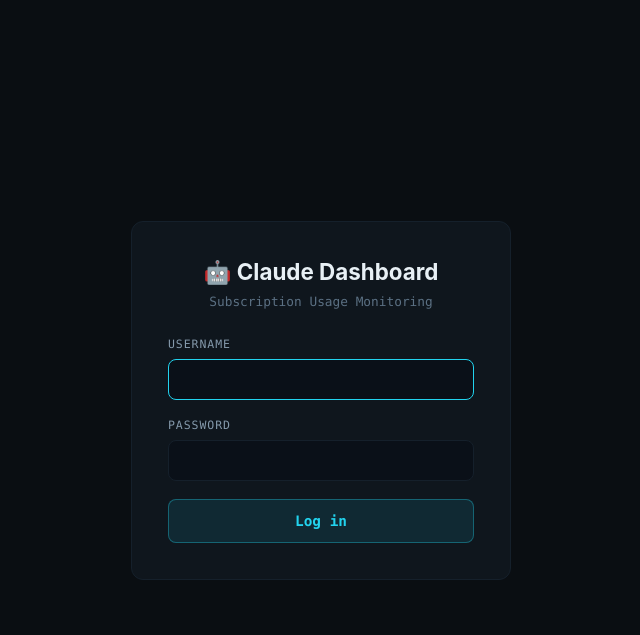
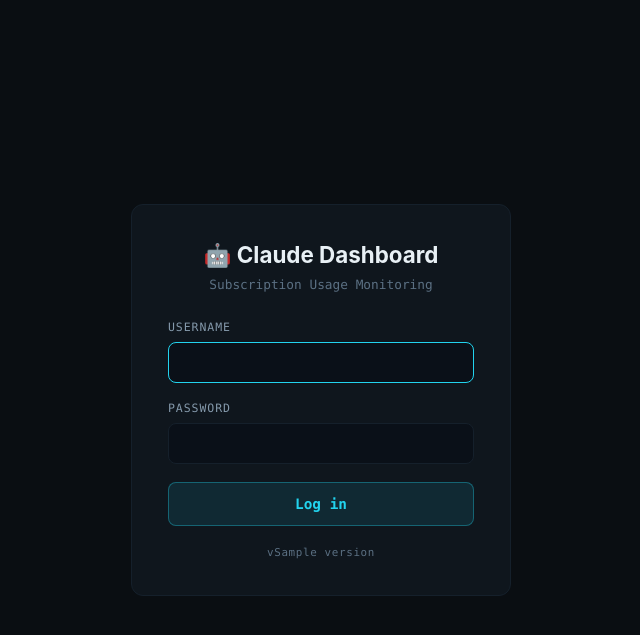
Before and after one commit to robsonek/claude-usage-dashboard, a Flask app: template templates/login.html in a window 1280 px wide. Shown: the top 635 px of the page, without its empty margins (319-959 px from the left). Run offline with Flask 3, Linux system fonts and the light colour scheme; the template is opened without the code that fills it: most values are stand-ins (such as "Sample title", 1, 10 or a date in 2020); parts of the project's set-up code (start-up, migrations or seed data) failed here and were passed over.

Commit message:
feat(ui): show app version (v1.0.0) in dashboard + login
config.VERSION is the single source of truth, surfaced as a card-like chip in
the dashboard header (and footer) and on the login card, passed to templates
via render_template(version=...). Establishes the convention to bump
config.VERSION (patch by default) on every git push so each pushed/deployed
state carries a unique, visible version.

Co-Authored-By: Claude Opus 4.8 (1M context) <noreply@anthropic.com>

```diff
--- a/app.py
+++ b/app.py
@@ -291,7 +291,7 @@ def login():
     if request.method == 'POST':
         ip = _client_ip()
         if _login_blocked(ip):
-            return render_template('login.html',
+            return render_template('login.html', version=config.VERSION,
                                    error='Too many attempts. Try again later.'), 429
         username = request.form.get('username', '')
         password = request.form.get('password', '')
@@ -302,7 +302,7 @@ def login():
             return redirect(url_for('dashboard'))
         _login_fails[ip].append(time.time())
         error = 'Invalid username or password'
-    return render_template('login.html', error=error)
+    return render_template('login.html', error=error, version=config.VERSION)
 
 
 @app.route('/logout')
@@ -316,7 +316,7 @@ def logout():
 @login_required
 def dashboard():
     """Main dashboard"""
-    return render_template('dashboard.html')
+    return render_template('dashboard.html', version=config.VERSION)
 
 
 @app.route('/api/current')
--- a/config.py
+++ b/config.py
@@ -1,6 +1,11 @@
 """Claude Dashboard Configuration"""
 import os
 from werkzeug.security import generate_password_hash
+
+# App version — shown in the dashboard UI (header chip + footer). Single source
+# of truth. RULE: bump this (at least the patch level) on EVERY git push, so each
+# pushed/deployed state carries a unique version. See memory feedback_bump_version_on_push.
+VERSION = '1.0.0'
 
 # Paths
 BASE_DIR = os.path.dirname(os.path.abspath(__file__))
--- a/static/style.css
+++ b/static/style.css
@@ -52,6 +52,10 @@ header h1{font-size:1.15rem;font-weight:600;letter-spacing:-.01em}
 .freshness.stale .fresh-dot{background:var(--warn);box-shadow:0 0 7px var(--warn)}
 .freshness.dead{color:var(--crit)}
 .freshness.dead .fresh-dot{background:var(--crit);box-shadow:0 0 7px var(--crit)}
+
+/* Version badge (card-like chip, mirrors the freshness pill) */
+.version-badge{display:inline-flex;align-items:center;font-family:var(--mono);font-size:.72rem;color:var(--mid);border:1px solid var(--border);background:var(--panel);padding:5px 10px;border-radius:7px;letter-spacing:.03em}
+.login-version{text-align:center;margin-top:20px;color:var(--label);font-family:var(--mono);font-size:.68rem;letter-spacing:.06em}
 
 /* Buttons */
 .btn-refresh,.btn-logout{font-family:var(--mono);padding:6px 13px;border-radius:7px;font-size:.78rem;cursor:pointer;transition:all .15s;text-decoration:none;border:1px solid var(--border);background:var(--panel)}
--- a/templates/dashboard.html
+++ b/templates/dashboard.html
@@ -14,6 +14,7 @@
         <header>
             <h1>🤖 Claude Usage Dashboard</h1>
             <div class="header-actions">
+                <span class="version-badge" title="App version">v{{ version }}</span>
                 <span class="freshness" id="freshness" title="Age of last snapshot">
                     <span class="fresh-dot" id="fresh-dot"></span>
                     <span id="fresh-text">--</span>
@@ -122,7 +123,7 @@
         </section>
 
         <footer>
-            <p>Last update: <span id="last-update">--</span></p>
+            <p>Last update: <span id="last-update">--</span> · v{{ version }}</p>
         </footer>
     </div>
 
--- a/templates/login.html
+++ b/templates/login.html
@@ -28,6 +28,7 @@
                 </div>
                 <button type="submit" class="btn-login">Log in</button>
             </form>
+            <p class="login-version">v{{ version }}</p>
         </div>
     </div>
 </body>
```
Also changed, not shown: test_dashboard_ui.py (+15 -0 lines).
